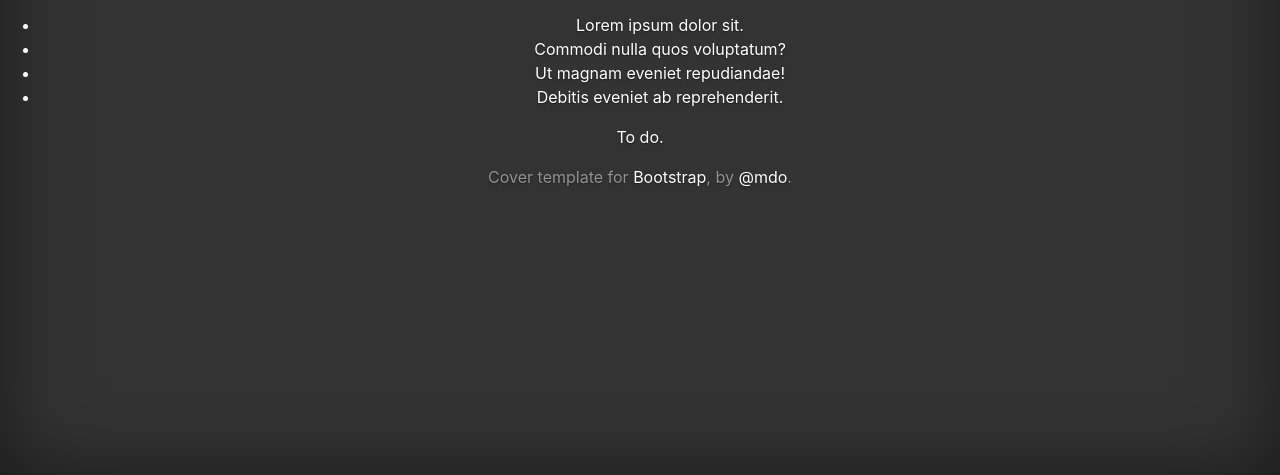
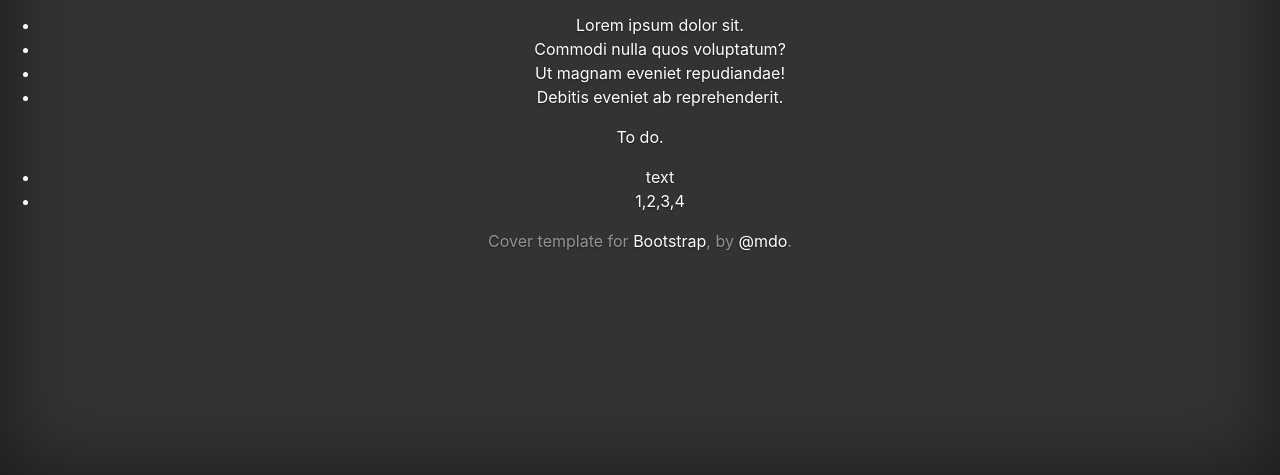
Before and after one commit to vladimirserg/tsDevPro, a website: page lesson-3/volodymyr.serhieiev/index.html in a window 1280 px wide. Shown: the part 325-800 px from the top of the page. Drawn offline with nearby package versions, Linux system fonts and the light colour scheme.

Commit message:
hw1, hw3 - update script

```diff
--- a/lesson-3/volodymyr.serhieiev/hw3.js
+++ b/lesson-3/volodymyr.serhieiev/hw3.js
@@ -10,7 +10,7 @@ console.log(next('h1'));
 /*2) Реализовать функцию addClass(node, classToAdd). Класс не должен добавляться, если у элемента уже есть такой. */
 function addClass(node, classToAdd) {
     let el = document.querySelector(node);
-    if(!el.hasAttribute('class', classToAdd)){
+    if (!el.hasAttribute('class', classToAdd)) {
         el.setAttribute('class', classToAdd)
     }
 }
@@ -21,9 +21,8 @@ addClass('h2', 'cover-heading');
  Если классов несколько, должны быть удалены все. */
 function removeClass(node, classToRemove) {
     let el = document.querySelectorAll(node);
-    console.log(el);
     el.forEach(element => {
-        if(element.hasAttribute('class', classToRemove)){
+        if (element.hasAttribute('class', classToRemove)) {
             element.removeAttribute('class', classToRemove)
         }
     });
@@ -52,9 +51,23 @@ console.log(hasClass('ul', 'inner'), hasClass('h2', 'cover-heading'));
  Второй и третий аргументы не обязательные. Значения по умолчанию для них - ul и li. listData - массив.
   Может содержать как элементы (текст), так и массивы элементов. Вложенность - любая.
  */
-function createList(listData, listContainer, itemContainer) {
-    console.log(listData, listContainer, itemContainer);
+function createList(listData, listContainer = 'ul', itemContainer = 'li') {
+    if (listData.lenght === 0) {
+        return false;
+    }
+
+    let list = document.querySelector('.pre-footer').appendChild(document.createElement(listContainer));
+    console.log(list);
+    listData.forEach(elem => {
+        console.log(elem, Array.isArray(elem));
+        if (elem.isArray) {
+            createList(elem);
+            // list.appendChild(document.createElement(itemContainer)).textContent(elem);
+        } else {
+            list.appendChild(document.createElement(itemContainer)).textContent = elem;
+        }
+    });
     return true;
 }
 
-console.log(createList(['text', [1,2,3,4]]));
+console.log(createList(['text', [1, 2, 3, 4]]));
--- a/lesson-3/volodymyr.serhieiev/index.html
+++ b/lesson-3/volodymyr.serhieiev/index.html
@@ -47,7 +47,7 @@
                 at urna imperdiet, aliquam nisl at, elementum libero.
             </p>
         </section>
-        <section>
+        <section class="pre-footer">
             <ul class="inner">
                 <li><span>Lorem ipsum dolor sit.</span></li>
                 <li><span>Commodi nulla quos voluptatum?</span></li>
```
Also changed, not shown: lesson-1/volodymyr.serhieiev/hw1.js (+20 -1 lines).
